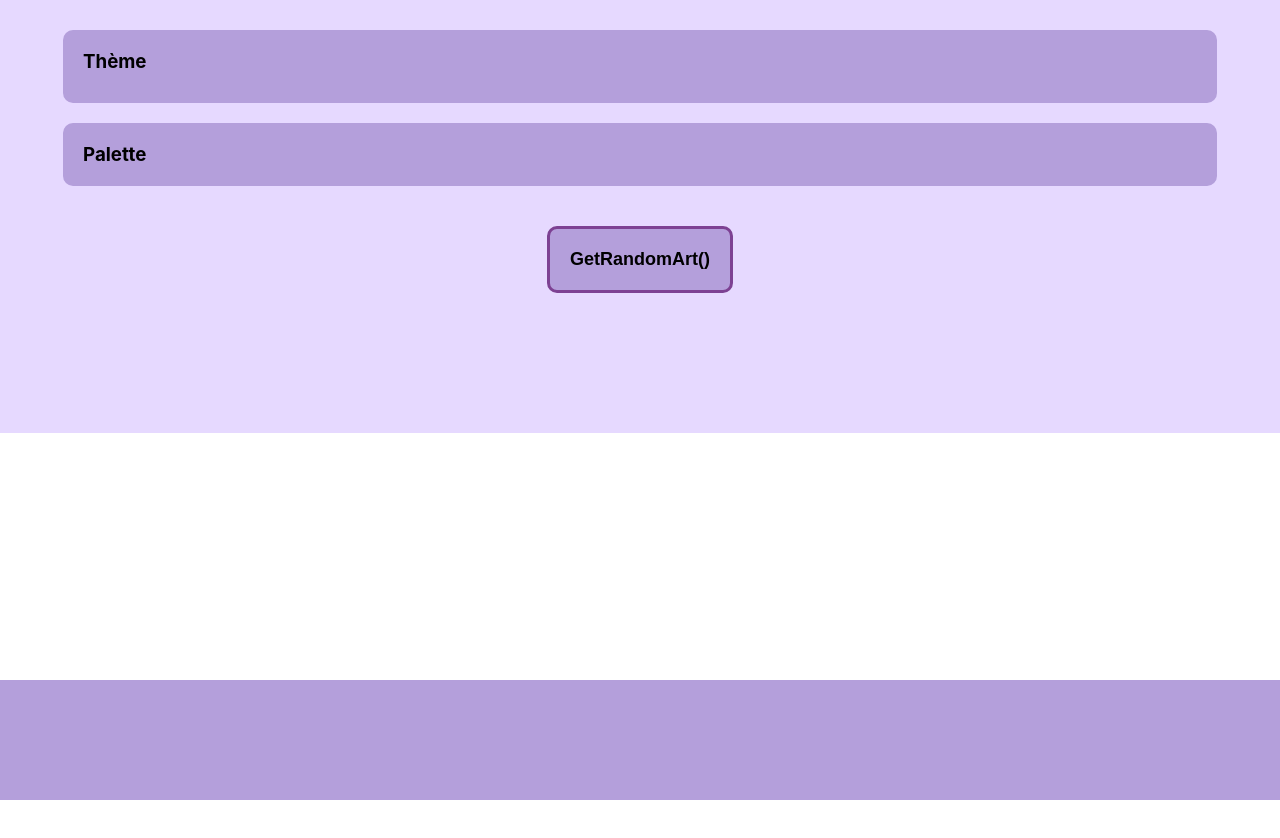
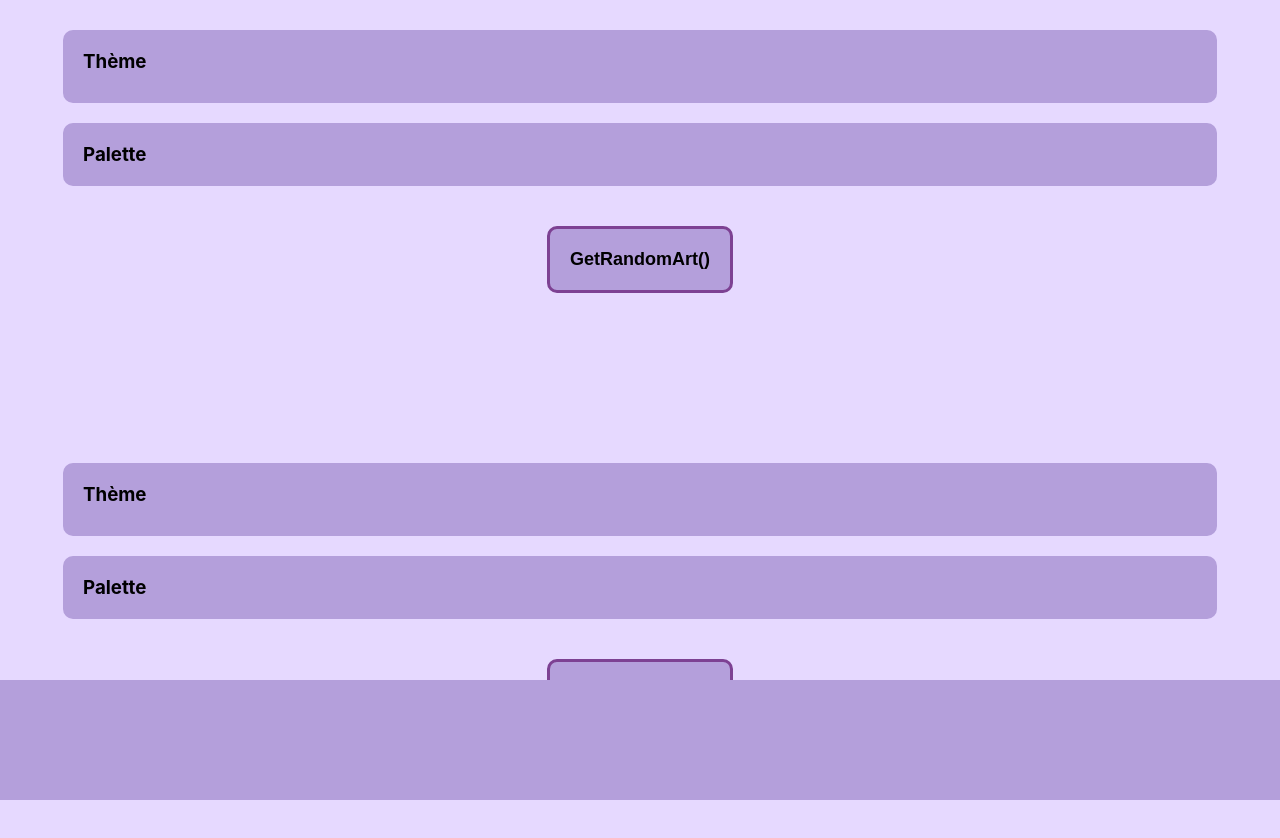
Before and after one commit to hafsa-dmnt/Projet-L3-application-graphisme, a React (Create React App) app in the folder app/: page /home in a window 1280 px wide. Shown: the top 838 px of the page. Before the commit the page ends 800 px from the top, so only its background shows below. Built offline with nearby package versions, Linux system fonts and the light colour scheme; some icons are missing.

Commit message:
changements divers

```diff
--- a/app/src/App.js
+++ b/app/src/App.js
@@ -21,6 +21,7 @@ import {
 function App() {
   return (
     <Router>
+      <Home/>
       <div>
         <Routes>
           <Route exact path="/home" element={<Home/>}/>
--- a/app/src/CSS/home.css
+++ b/app/src/CSS/home.css
@@ -47,7 +47,12 @@
   background-color: #7d4193;
   margin: 1% 3%;
   border-radius: 10px;
+}
 
+.colorPalette p{
+  padding-top: 23vW;
+  display: inline-block;
+  margin: 1% 3%;
 }
 
 .btnAddToFav{
--- a/app/src/CSS/profil.css
+++ b/app/src/CSS/profil.css
@@ -33,10 +33,16 @@
     width: 22vW;
     height: 22vW;
     /*todo colour en fonction de la palette*/
-    background-color: #7d4193;
     margin: 1% 3%;
     border-radius: 10px;
     position: relative;
+}
+
+.publication img {
+    border-radius: 10px;
+    width: 22vW;
+    height: 22vW;
+    display: inline-block;
 }
 
 .galerie{
--- a/app/src/routes/home.js
+++ b/app/src/routes/home.js
@@ -24,7 +24,28 @@ let maxPalette = 6;
   );
 }*/
 
-//FONCTION POUR GENERER UNE PALETTE ALEATOIREMENT
+/**
+ * Fonction permettant de convertir une couleur sous forme r, g, b en hexadécimal, sous forme de chaine de caractères.
+ * @param {*} tab Le tableau contenant r, g et b.
+ */
+function convertRgbInHex(tab){
+  var chaineHexa = "#";
+  for(const element of tab){
+    var interm = element.toString(16);
+    if(interm.length == 1){
+      chaineHexa += 0+interm;
+    }else{
+      chaineHexa += interm;
+    }
+  }
+  return chaineHexa.toUpperCase();
+}
+
+/**
+ * Fonction permettant de générer aléatoirement une palette, qui a une taille potentiellement différente à chaque fois et qui est
+ * réalisée à partir de méthodes différentes pour diversifier.
+ * @returns une palette de couleurs générée aléatoirement
+ */
 function getRandomPalette(){
   //on génère aléatoirement une palette composée de minPalette couleurs à maxPalette couleurs
   let nbColors = Math.floor(Math.random()*(maxPalette-minPalette+1))+minPalette;
@@ -36,7 +57,7 @@ function getRandomPalette(){
 
   //on choisit d'abord une première couleur, format RGB
   var firstColor = {r:Math.floor(Math.random()*(255)), g:Math.floor(Math.random()*(255)), b:Math.floor(Math.random()*(255))};
-  palette.push("rgb("+firstColor.r+", "+firstColor.g+", "+firstColor.b+")");
+  palette.push(convertRgbInHex([firstColor.r, firstColor.g, firstColor.b]));
 
   switch(tabMethode){
     case 0: //complementaires
@@ -45,7 +66,7 @@ function getRandomPalette(){
         firstColor.r = (firstColor.r + Math.floor(Math.random()*(21))+128)%255;
         firstColor.g = (firstColor.g + Math.floor(Math.random()*(31))+128)%255;
         firstColor.b = (firstColor.g + Math.floor(Math.random()*(11))+128)%255;
-        palette.push("rgb("+firstColor.r+", "+firstColor.g+", "+firstColor.b+")");
+        palette.push(convertRgbInHex([firstColor.r, firstColor.g, firstColor.b]));
         ++i;
       }
     break;
@@ -57,7 +78,7 @@ function getRandomPalette(){
         firstColor.r = (firstColor.r + Math.floor(Math.random()*(50-15+1))+20)%255;
         firstColor.g = (firstColor.g + Math.floor(Math.random()*(50-15+1))+20)%255;
         firstColor.b = (firstColor.g + Math.floor(Math.random()*(50-15+1))+20)%255;
-        palette.push("rgb("+firstColor.r+", "+firstColor.g+", "+firstColor.b+")");
+        palette.push(convertRgbInHex([firstColor.r, firstColor.g, firstColor.b]));
         ++i;
       }
     break;
@@ -121,7 +142,10 @@ class Palette extends React.Component{
   render(){
     //for avec les bonnes couleurs
     const tabPalette = this.props.content;
-    const divPalette = tabPalette.map((elt) => <div key={elt} className="colorPalette" style={{background:elt}}></div>  );
+    const divPalette = tabPalette.map((elt) =>
+      <div key={elt} className="colorPalette" style={{background:elt}}>
+        <p>{elt}</p>
+      </div>  );
     return(
       <section className="palette">
         {divPalette}
@@ -142,6 +166,7 @@ class Home extends React.Component{
   handleClick() {
     let tabPal = this.state.palette;
     tabPal = getRandomPalette();
+    console.log(tabPal);
     this.setState({palette: tabPal, theme: "fleur"})
   }
   render(){
--- a/app/src/routes/mesthemes.js
+++ b/app/src/routes/mesthemes.js
@@ -5,20 +5,53 @@ import {
   BrowserRouter as Router,
   Routes,
   Route,
-  Link
+  Link,
+  renderMatches
 } from "react-router-dom";
 
-function Mesthemes() {
+class Liste extends React.Component{
+  render(){
+    const tabListe = this.props.content;
+    const divListe = tabListe.map((elt) => <div key= {elt} onClick={this.props.changeTab} className="colorPalette" style={{background:elt}}>{elt}</div>  );
+    let titre = "";
+    if(this.props.listeglobale){
+      titre = <h3>Mes thèmes</h3>;
+    }
     return (
       <div>
-        <h2>Mes thèmes</h2>
-        <ul>
-          <li>A plusieurs</li>
-          <li>Photo</li>
-          <li><Link to="/profil/mesthemes/peinture">Peinture</Link></li>
-        </ul>
+        {titre}
+        {divListe}
       </div>
-      );
+
+    );
+  }
+}
+
+class Mesthemes extends React.Component{
+  constructor(props) {
+    super(props);
+    //ici on récupère à l'aide d'une requête toutes les listes de thèmes existantes (on peut ajouter un bouton supprimer liste)
+    this.state = {
+      maliste:  ["peinture", "fleur", "mer", "ouaisouaisouais"],
+      pageGlobale: true
+    }
   }
 
+  handleClick =  () => {
+    if(this.state.pageGlobale){
+      this.setState({maliste : ["abeille", "ville", "grenouille"], pageGlobale: false});
+    }else{
+      this.setState({maliste : ["peinture", "fleur", "mer", "ouaisouaisouais"], pageGlobale: true});
+    }
+  }
+
+  render(){
+    return (
+      <section>
+        <Liste content={this.state.maliste} listeglobale = {this.state.pageGlobale} changeTab = {this.handleClick}/>
+      </section>
+    );
+  }
+}
+
   export default Mesthemes;
--- a/app/src/routes/profil.js
+++ b/app/src/routes/profil.js
@@ -3,6 +3,7 @@ import '../App.css';
 import '../CSS/profil.css';
 import profilepicture from '../images/defaultpicture.jpg';
 import { Icon } from '@iconify/react';
+import publicationpicture from '../images/defaultpublic.jpg';
 
 import {
   BrowserRouter as Router,
@@ -21,32 +22,56 @@ class Follow extends React.Component{
   }
 }
 
+class Parameters extends React.Component{
+  render(){
+    return(
+      <button id="btnFollow">
+        <Icon icon="ant-design:setting-twotone"/>
+      </button>
+    );
+  }
+}
+
 class ProfilHead extends React.Component{
   render(){
+    let btnAfficher = <Follow/>;
+    var isSameProfil = true;
+    if(isSameProfil){
+      btnAfficher = <Parameters/>;
+    }
     return(
       <header className="profilHead">
         <img src={profilepicture} className= "profilePic"></img>
         <h3>{this.props.pseudo}</h3>
-        <Follow/>
+        {btnAfficher}
       </header>
+    );
+  }
+}
+
+class Publication extends React.Component {
+  render(){
+    return(
+      <div key={this.props.idx} className="publication">
+        <img src={publicationpicture}></img>
+      </div>
     );
   }
 }
 
 class ProfilContent extends React.Component{
   render(){
+    //requête pour aller chercher les publications d'une personne
+    const tabPublication = ['../images/defaultpublic.jpg', '../images/defaultpublic.jpg', '../images/defaultpublic.jpg', '../images/defaultpublic.jpg'];
+    const divPubli = tabPublication.map((elt, idx) =>
+      <Publication photo = {elt} idx = {idx}/>  );
     return(
       <section className="profilContent">
         <p><Link to="/profil/mesthemes">Mes thèmes</Link></p>
         <p><Link to="/profil/mespalettes">Mes Palette</Link></p>
         <h2>Galerie</h2>
         <section className="galerie">
-          <div className="publication"></div>
-          <div className="publication"></div>
-          <div className="publication"></div>
-          <div className="publication"></div>
-          <div className="publication"></div>
-          <div className="publication"></div>
+          {divPubli}
         </section>
       </section>
     );
```
Also changed, not shown: app/src/images/defaultpublic.jpg (added).
